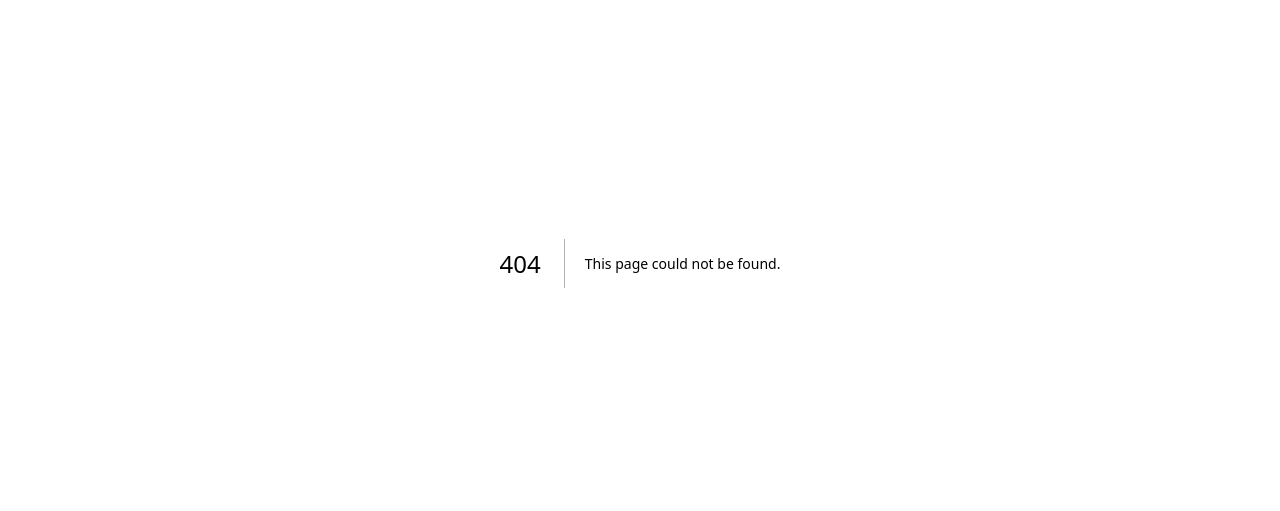
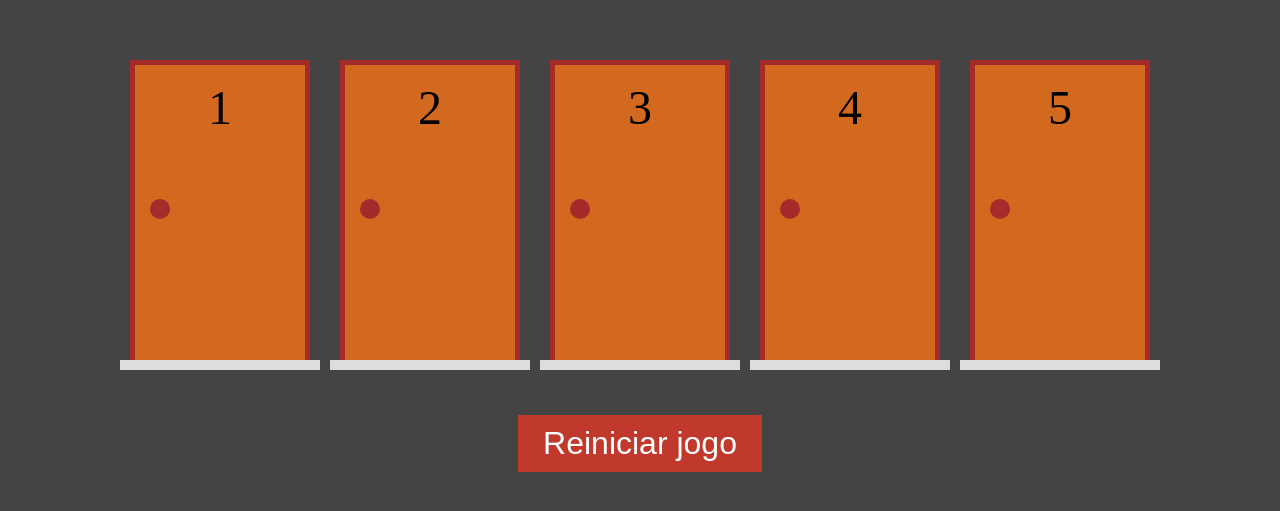
Before and after one commit to RenanClaude/Porta-Premiada, a Next.js app: page /game in a window 1280 px wide. Before the commit this address had no page. Shown: the part 137-648 px from the top of the page. Built offline with nearby package versions, Linux system fonts and the light colour scheme.

Commit message:
game screen

```diff
--- /dev/null
+++ b/src/pages/game.tsx
@@ -0,0 +1,31 @@
+import Door from "@/components/Door";
+import { createDoors, updateDoors } from "@/functions/doorFunctions";
+import { useState } from "react";
+import styles from "../styles/game.module.css";
+import Link from "next/link";
+
+export default function Game() {
+  const [doors, setDoors] = useState(createDoors(5, 2))
+
+  function renderDoors() {
+    return doors.map((door => {
+      return <Door value={door} onChange={newDoor => setDoors(updateDoors(doors, newDoor))} key={door.number} />
+
+    }))
+  }
+
+  return (
+    <div id={styles.game}>
+      <div className={styles.doors}>
+        {renderDoors()}
+        {/* onChange={newDoor => setDoor1(newDoor)}: A prop onChange recebe uma função que, quando chamada, atualiza o estado de door1 com uma nova instância de DoorModel (passada como newDoor).
+      onChange={newDoor => setDoor1(newDoor)}: Aqui, onChange é uma prop que recebe uma função anônima. Essa função é definida como (newDoor) => setDoor1(newDoor), onde newDoor é o argumento que será passado pela função changeSelection em Door.tsx. */}
+      </div>
+      <div className={styles.buttons}>
+        <Link href="/">
+        <button>Reiniciar jogo</button>
+        </Link>
+      </div>
+    </div>
+  );
+}
--- /dev/null
+++ b/src/styles/game.module.css
@@ -0,0 +1,29 @@
+#game {
+  display: flex;
+  flex-direction: column;
+  justify-content: center;
+  align-items: center;
+  height: 100vh;
+}
+
+.doors {
+  display: flex;
+  flex-wrap: wrap;
+  /* align-self: stretch; */
+  justify-content: center;
+}
+
+.buttons {
+  display: flex;
+  justify-content: center;
+  margin-top: 40px;
+
+}
+
+.buttons button {
+  background-color: #c0392c;
+  color: white;
+  font-size: 2rem;
+  border: none;
+  padding: 10px 25px;
+}
```
Also changed, not shown: src/pages/index.tsx (+1 -12 lines).
